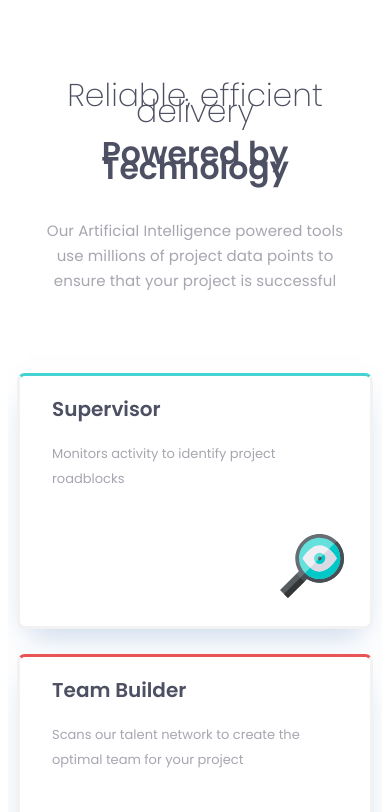
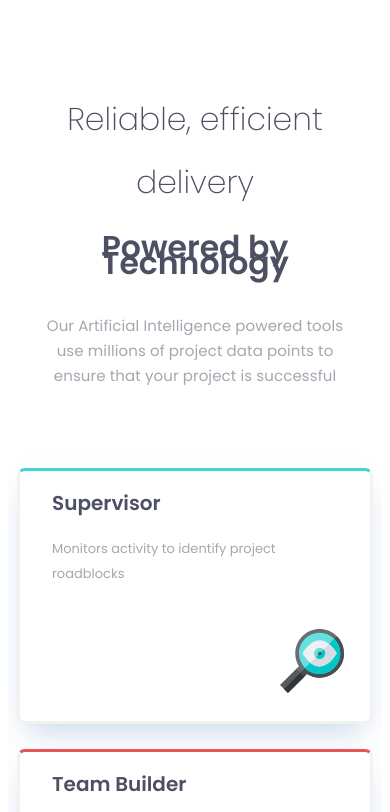
Before and after one commit to Ketevaniveshaguri/four-card-feature-section, a website: page index.html in a window 390 px wide. Shown: the top 812 px of the page. Drawn offline with Linux system fonts and the light colour scheme.

Commit message:
Update style.css

```diff
--- a/css/style.css
+++ b/css/style.css
@@ -28,10 +28,16 @@ body {
   .section-first__regular-header {
     color: #4d4f62;
     font-weight: 200; }
+ @media only screen and (max-width: 1200px) {
+      .section-first__regular-header {
+        line-height:2; } }
   .section-first__header-bold {
     font-size: 5rem;
     color: #4d4f62;
     font-weight: 600; }
+ @media only screen and (max-width: 1200px) {
+      .section-first__regular-header {
+        line-height:2; } }
   .section-first__paragraph-container {
     display: flex;
     justify-content: center; }
```
